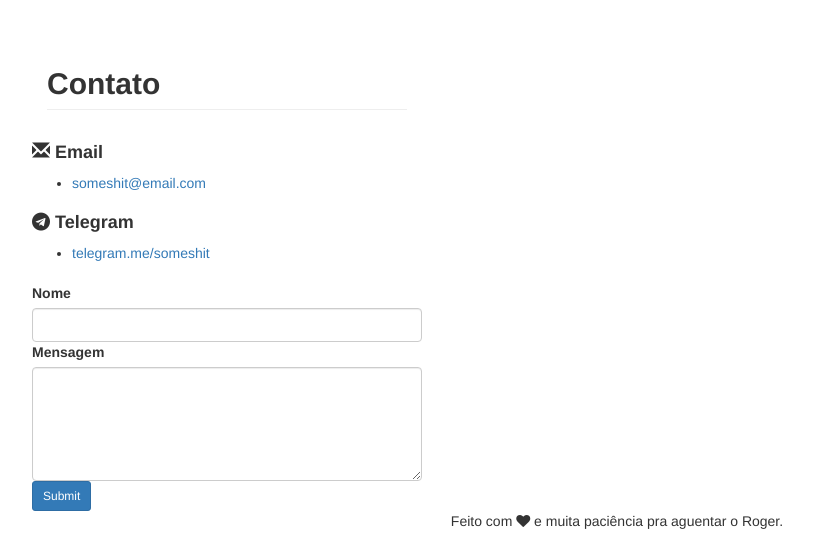
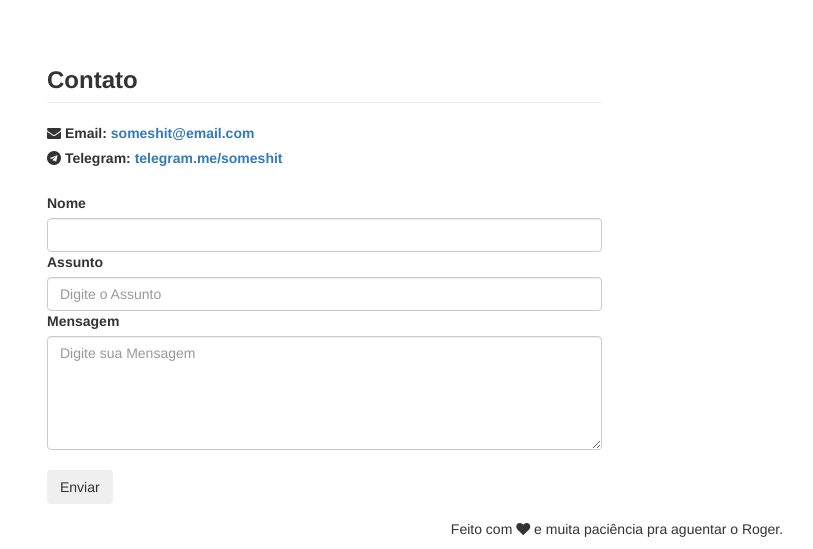
Before and after one commit to jessicamorim42/asimpleblog, a Django app: page /contato/ in a window 1280 px wide. Shown: the part 345-894 px from the top of the page, without its empty margins (23-836 px from the left). Run offline with Django 3.2, Linux system fonts and the light colour scheme; some libraries are stand-ins or nearby versions.

Commit message:
Deixando bonito de novo

```diff
--- a/BlogCesupa/bcesupa/mainsite/templates/html/contactpage.html
+++ b/BlogCesupa/bcesupa/mainsite/templates/html/contactpage.html
@@ -1,32 +1,31 @@
-{% extends 'index.html' %} {% block content %}
-<div class='row'>
-    <div class='div clss col-md-6'>
-        <h2 class="page-header"><b>Contato</b></h2>
-        <p class="text-justify"></p>
-        <div class='row'>
-            <h4><i aria-hidden="true" class="glyphicon glyphicon-envelope"></i> <b>Email</b></h4>
-            <ul>
-                <li>
-                    <a href="#">someshit@email.com</a>
-                </li>
-            </ul>
-        </div>
-        <div class='row'>
-            <h4><i aria-hidden="true" class="fa fa-telegram"></i> <b>Telegram</b></h4>
-            <ul>
-                <li>
-                    <a href="#">telegram.me/someshit</a>
-                </li>
-            </ul>
-        </div>
-        <p></p>
-        <div class='row'>
-            <label for="usr">Nome</label> <input class="form-control" id="usr" type="comment"> <label for="comment">Mensagem</label>
-            <textarea class="form-control" id="comment" rows="5"></textarea>
-        </div>
-        <div class="row">
-            <button class="btn btn-primary btn-sm" type="enviar">Submit</button>
+{% extends 'index.html' %}
+
+{% block content %}
+<body>
+    <div class="container container-fluid">
+    <div class="row">
+        <div class="col-md-6">
+            <h3 class="page-header"><b>Contato</b></h3>
+            <p class="text-justify"></p>
+                <label for=""><i aria-hidden="true"  class="fa fa-envelope"></i> <b>Email: </b><a href="#">someshit@email.com</a></label>
+                <br>
+                <label for=""><i aria-hidden="true" class="fa fa-telegram"></i> <b>Telegram: </b> <a href="#">telegram.me/someshit</a></label>
+                <h3></h3>
+                <form action="" class="form-group">
+                    <label for="usr">Nome</label>
+                    <input class="form-control" id="usr" type="comment">
+
+                    <label for="">Assunto</label>
+                    <input class="form-control" id="" placeholder="Digite o Assunto" type="comment">
+
+                    <label for="comment">Mensagem</label>
+                    <textarea class="form-control" id="comment" placeholder="Digite sua Mensagem" rows="5"></textarea>
+                    <br>
+                    <button id="btnEnviar" class="btn btn-md" type="enviar">Enviar</button>
+                </form>
         </div>
     </div>
 </div>
+</body>
+
 {% endblock %}
--- a/BlogCesupa/bcesupa/mainsite/templates/index.html
+++ b/BlogCesupa/bcesupa/mainsite/templates/index.html
@@ -9,14 +9,15 @@
         <meta http-equiv="X-UA-Compatible" content="IE=edge">
         <meta name="viewport" content="width=device-width, initial-scale=1">
         <title>Instructables Fake</title>
+        <link href="https://fonts.googleapis.com/css?family=Open Sans' rel='stylesheet">
         <link rel="stylesheet" href="https://cdnjs.cloudflare.com/ajax/libs/font-awesome/4.7.0/css/font-awesome.min.css">
         <link href="https://maxcdn.bootstrapcdn.com/bootstrap/3.3.7/css/bootstrap.min.css" rel="stylesheet">
-        <link href="/static/css/style.css" rel="stylesheet">
+        <link href="{% static 'css/style.css' %}" rel="stylesheet">
     </head>
     <body>
         <header class="block-header">
             <div>
-                 <a href="#"><img src="/static/imgs/logo-robot.ico" alt="logo"></a>
+                 <a href="#"><img id="logo" src="{% static 'imgs/logo-robot.ico' %}" alt="logo"></a>
             </div>
         <nav class="navbar">
             <div class="container-fluid container">
@@ -52,24 +53,8 @@
             </div>
         </nav>
         </header>
-
-        <div id="main" class="container container-fluid">
-            <div class="row">
-                <div class="col-md-8">
-                   {% block content %}
-                   {% endblock %}
-                </div>
-                <div class="col-md-4">
-                    <ul class="dropdown-menu" role="menu" aria-labelledby="dropdownMenu" id="posts">
-                        <li class="text-center"><h3>Recentes</h3></li>
-                        <li><a tabindex="-1" href="#">Notícia 1</a></li>
-                        <li><a tabindex="-1" href="#">Notícia 2</a></li>
-                        <li><a tabindex="-1" href="#">Notícia 3</a></li>
-                        <li><a tabindex="-1" href="#">Notícia 4</a></li>
-                    </ul>
-                </div>
-            </div>
-        </div>
+        <div class="content">
+            {% block content %}{% endblock %}
             <footer class="footer">
                 <div class="container clearfix">
                     <p class="text-center">
@@ -77,9 +62,9 @@
                     </p>
                 </div>
             </footer>
-
+        </div>
         <!--scripts-->
-        <script src="/static/js/jquery-3.2.1.min.js"></script>
-        <script src="/static/js/bootstrap.min.js"></script>
+        <script src="{% static 'js/jquery-3.2.1.min.js' %}"></script>
+        <script src="{% static 'js/bootstrap.min.js' %}"></script>
     </body>
 </html>
```
Also changed, not shown: BlogCesupa/bcesupa/mainsite/templates/html/homepage.html (+14 -0 lines).
